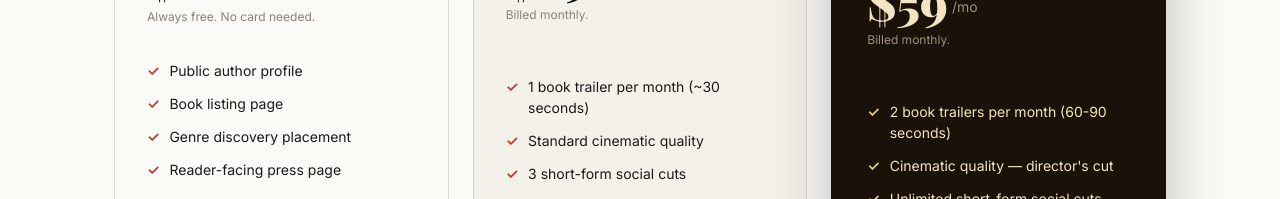
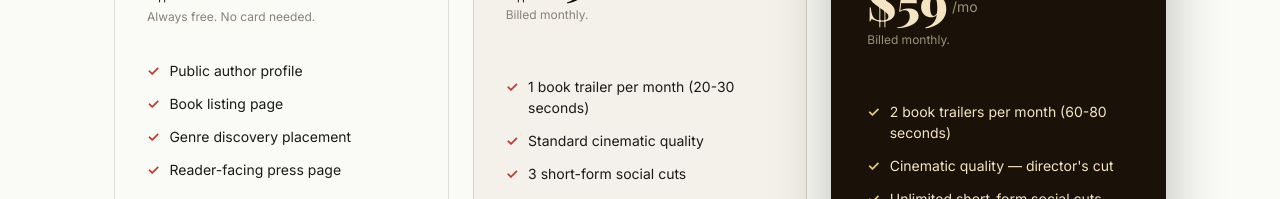
Before and after one commit to Dtyler92/Bookreel, a Next.js app: page /pricing in a window 1280 px wide. Shown: the part 746-945 px from the top of the page. Built offline with nearby package versions, Linux system fonts and the light colour scheme.

Commit message:
Update trailer durations: Author 20-30s, Pro 60-80s

```diff
--- a/src/app/pricing/page.tsx
+++ b/src/app/pricing/page.tsx
@@ -554,7 +554,7 @@ export default function PricingPage() {
 
               <ul style={{ listStyle: 'none', padding: 0, margin: '0 0 32px 0' }}>
                 {[
-                  '1 book trailer per month (~30 seconds)',
+                  '1 book trailer per month (20-30 seconds)',
                   'Standard cinematic quality',
                   '3 short-form social cuts',
                   '3 custom quote graphics',
@@ -751,7 +751,7 @@ export default function PricingPage() {
 
                 <ul style={{ listStyle: 'none', padding: 0, margin: '0 0 32px 0' }}>
                   {[
-                    '2 book trailers per month (60-90 seconds)',
+                    '2 book trailers per month (60-80 seconds)',
                     'Cinematic quality — director\'s cut',
                     'Unlimited short-form social cuts',
                     '5 custom quote graphics',
```
